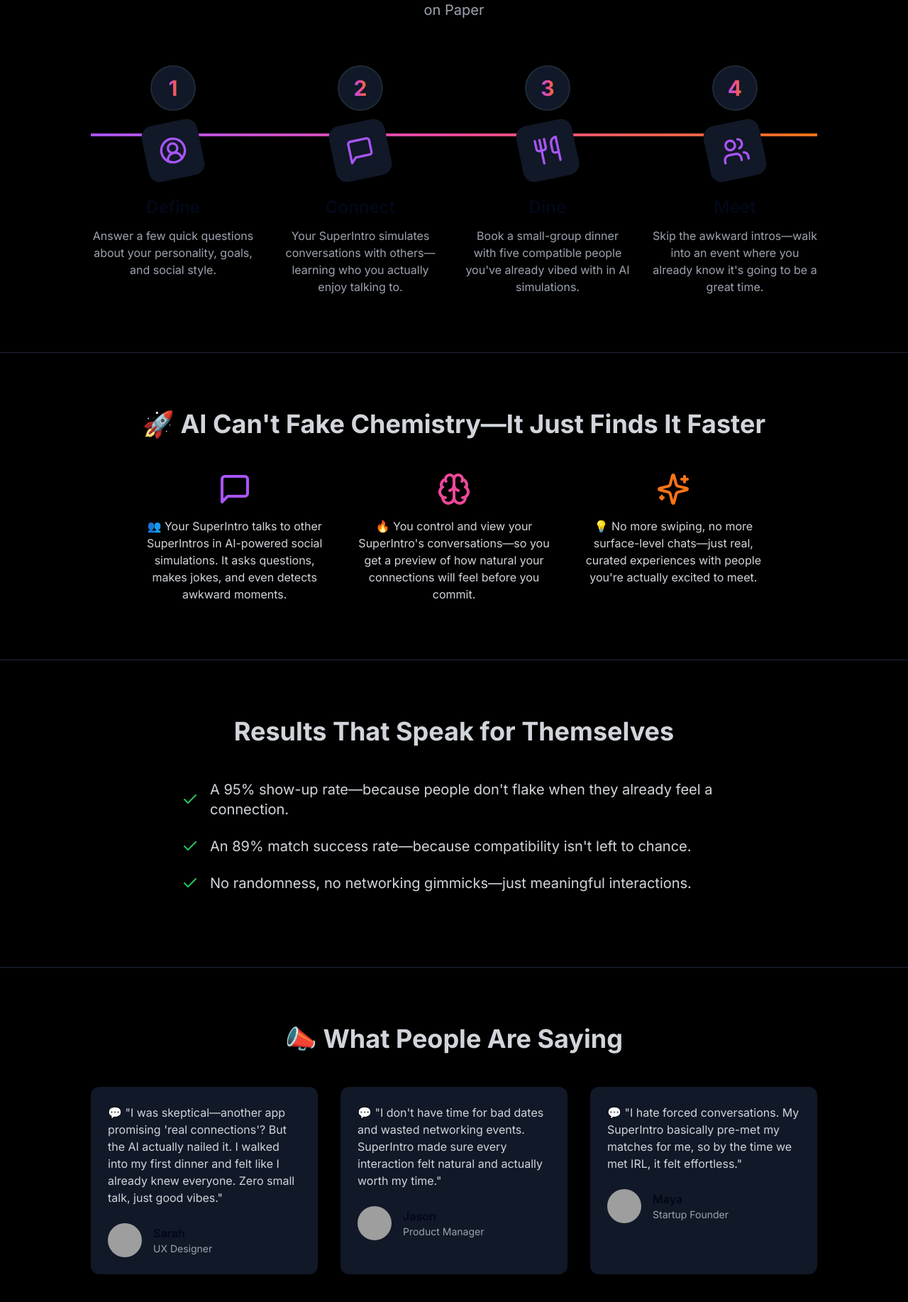
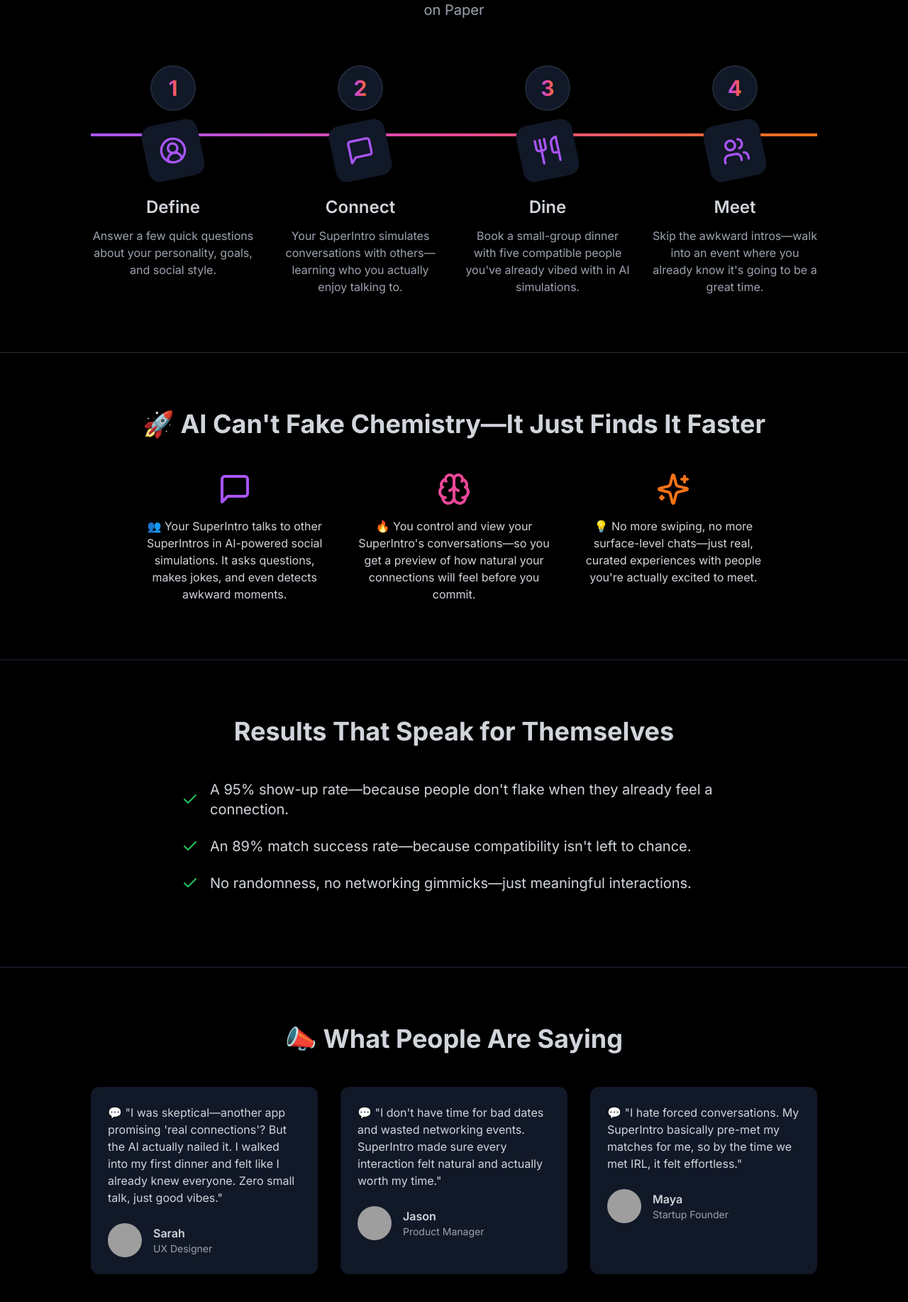
Before and after one commit to AiOS-Internship-PersonaNet/Landing-page, a Next.js app: page / in a window 1280 px wide. Shown: the part 2367-4201 px from the top of the page at 71% size. Built offline with nearby package versions, Linux system fonts and the light colour scheme; grey boxes are pictures that could not be loaded.

Commit message:
fix color

```diff
--- a/components/HowItWorks.jsx
+++ b/components/HowItWorks.jsx
@@ -64,7 +64,7 @@ export default function HowItWorks() {
                 </div>
 
                 {/* Content */}
-                <h3 className="text-2xl font-semibold mb-3">{step.title}</h3>
+                <h3 className="text-2xl font-semibold mb-3 text-gray-300">{step.title}</h3>
                 <p className="text-gray-400 text-center">{step.description}</p>
               </div>
             ))}
--- a/components/Testimonials.jsx
+++ b/components/Testimonials.jsx
@@ -41,7 +41,7 @@ export default function Testimonials() {
                   className="rounded-full"
                 />
                 <div>
-                  <p className="font-semibold">{testimonial.author}</p>
+                  <p className="font-semibold text-gray-300">{testimonial.author}</p>
                   <p className="text-sm text-gray-400">{testimonial.role}</p>
                 </div>
               </div>
```
